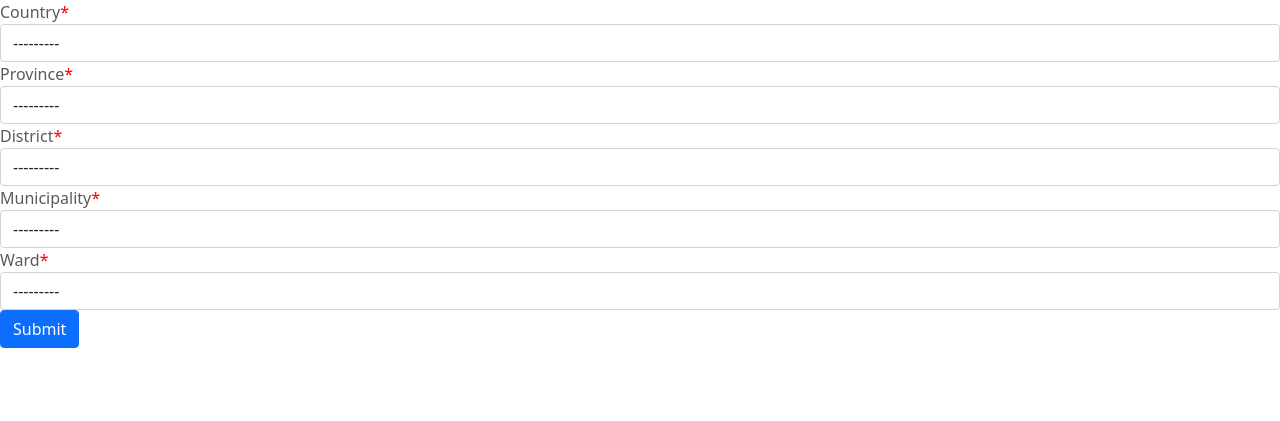
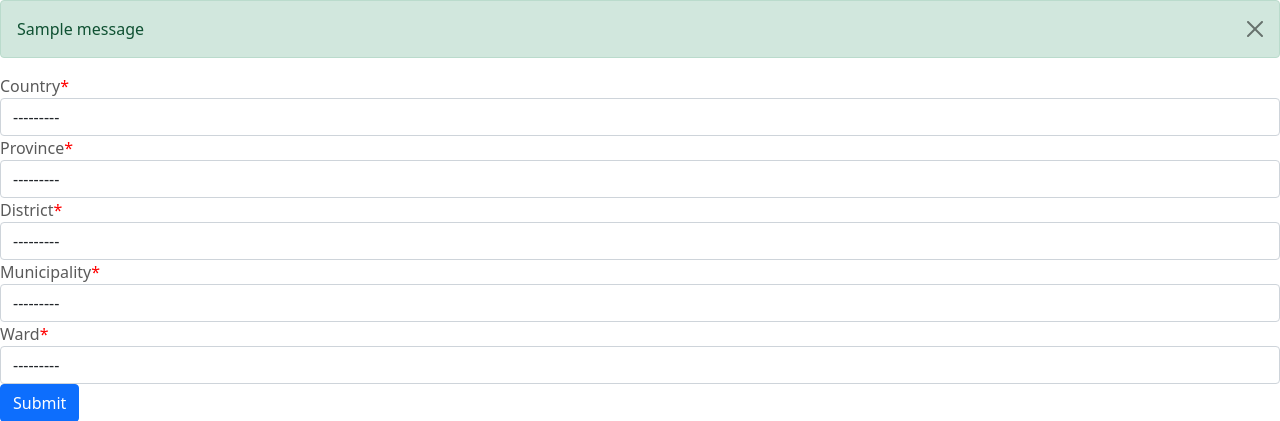
Before and after one commit to rabinadk1/covaplad, a Django app: page /address/ in a window 1280 px wide. Shown: the part 56-477 px from the top of the page. Run offline with Django 3.2, Linux system fonts and the light colour scheme; tables that the repository leaves empty hold one stand-in row (values such as "Sample post"); one stand-in notice (Sample message) is shown; parts of the project's set-up code (start-up, migrations or seed data) failed here and were passed over; some libraries are stand-ins or nearby versions.

Commit message:
added messages and cannot register in event after end time

```diff
--- a/templates/base.html
+++ b/templates/base.html
@@ -167,7 +167,13 @@
               </div>
             </div>
           </nav>
-   <main>
+      <main>
+        {% for message in messages %}
+          <div class="alert {{message.tags}} alert-dismissible fade show" role="alert">
+            {{message.message}}
+            <button type="button" class="btn-close" data-bs-dismiss="alert" aria-label="Close"></button>
+          </div>
+        {% endfor %}
                 {% block content %}
                {% endblock %}
         </main>
```
Also changed, not shown: covaplad/settings.py (+11 -0 lines), event/views.py (+7 -0 lines).
